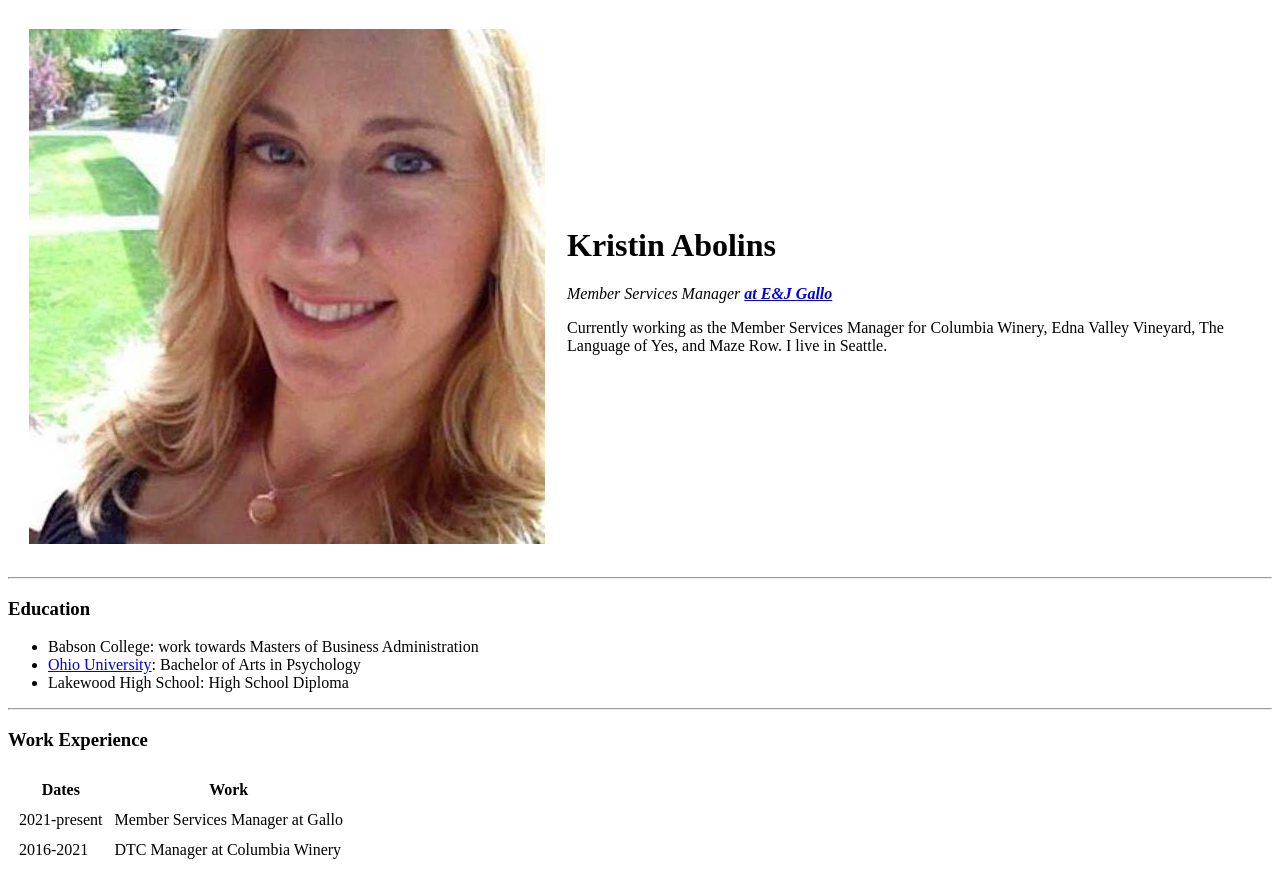
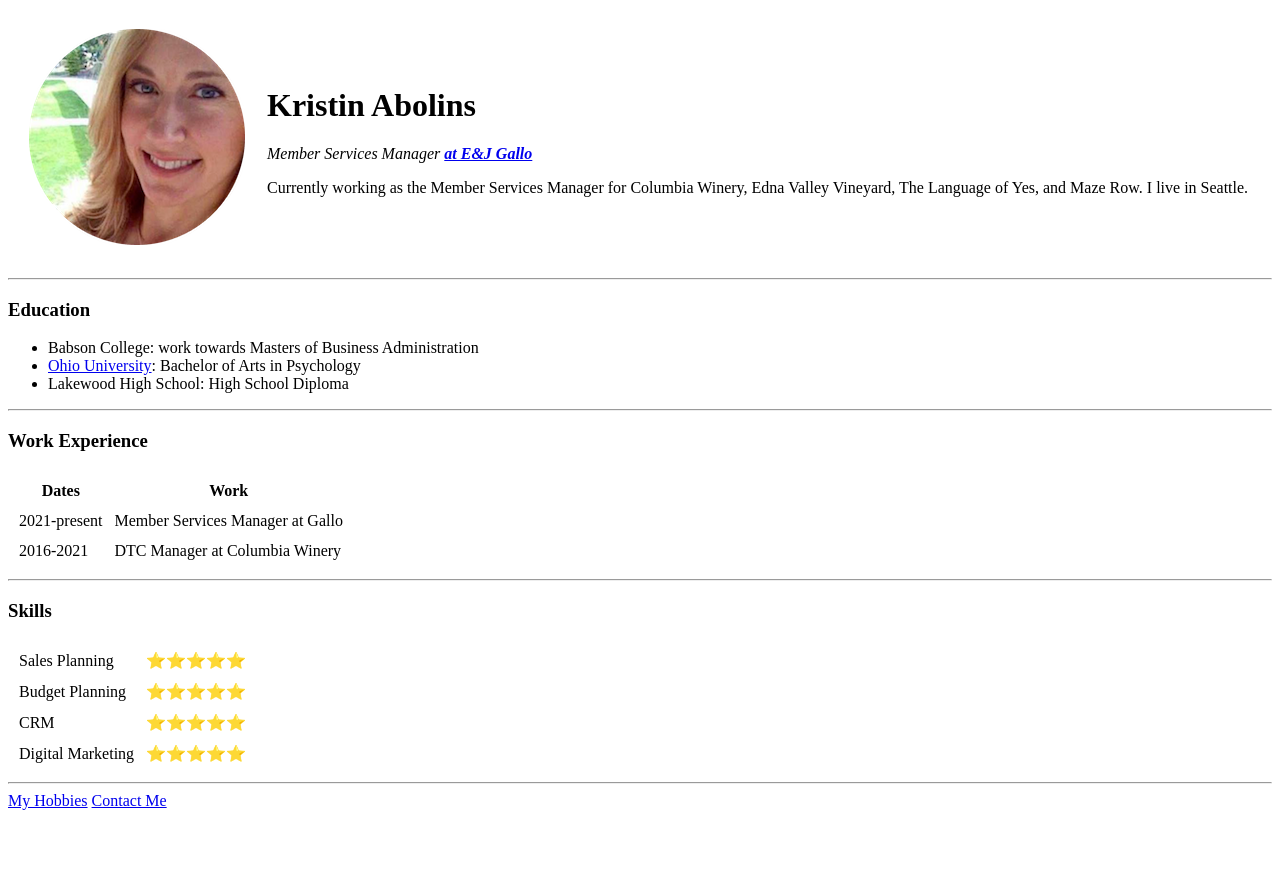
Before and after one commit to kabolins/cv, a plain HTML site: page index.html in a window 1280 px wide. Shown: the top 873 px of the page. After the commit the page ends 818 px from the top, so only its background shows below. Drawn offline with Linux system fonts and the light colour scheme.

Commit message:
Update index.html

```diff
--- a/index.html
+++ b/index.html
@@ -9,7 +9,7 @@
 <body>
   <table cellspacing="20">
     <tr>
-      <td><img src="images/Kristin.jpg" alt="Kristin's Profile Picture"></td>
+      <td><img src="images/Kristin-modified.png" alt="Kristin's Profile Picture"></td>
       <td>
         <h1>Kristin Abolins</h1>
         <p><em>Member Services Manager <strong><a href="https://www.gallo.com">at E&J Gallo</a></strong></em></p>
```
